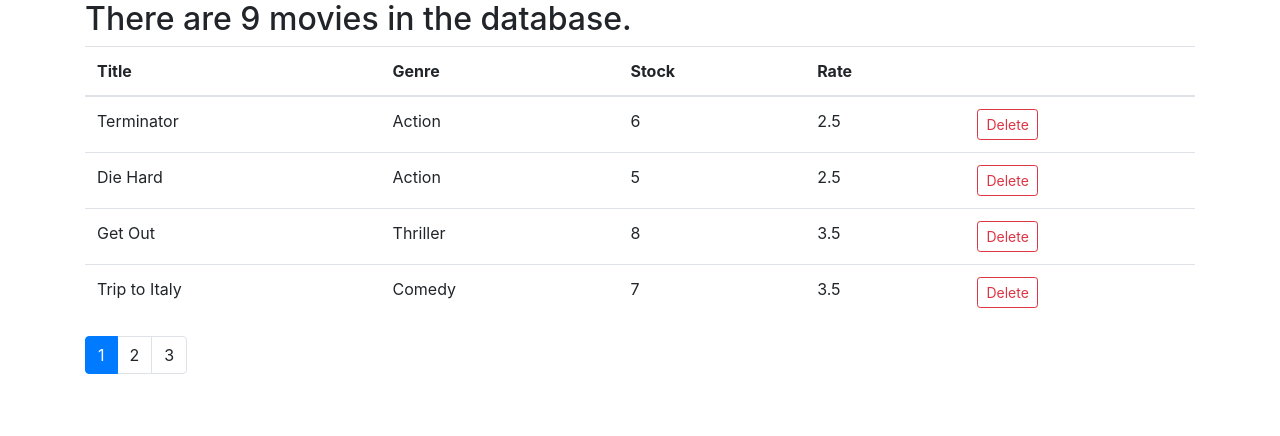
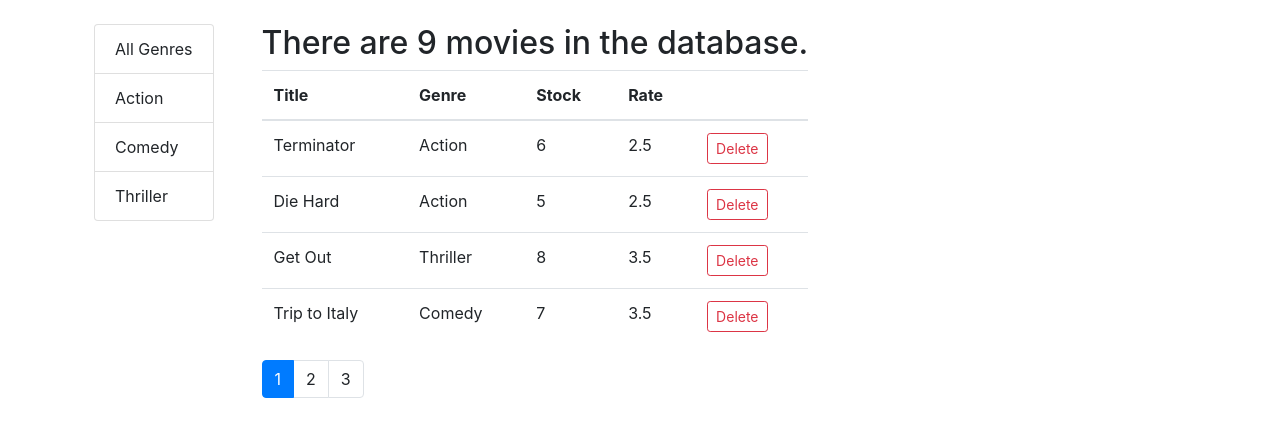
Before and after one commit to funduval/vidly2, a React (Create React App) app: page / in a window 1280 px wide. Shown: the top 436 px of the page. Built offline with nearby package versions, Linux system fonts and the light colour scheme.

Commit message:
add ListGroup for filtering by genre

```diff
--- /dev/null
+++ b/src/components/listGroup.jsx
@@ -0,0 +1,20 @@
+import React from 'react';
+import { PropType } from 'prop-types';
+
+const ListGroup = (props) => {
+    const { items } = props;
+    return (
+        <ul className="list-group">
+            {items.map(item => <li key={item._id} className="list-group-item">{item.name}</li>)}
+
+        </ul>
+    );
+}
+
+ListGroup.defaultProps = {
+    textProperty: "name",
+    valueProperty: "_id"
+
+}
+
+export default ListGroup;
--- a/src/components/movies.jsx
+++ b/src/components/movies.jsx
@@ -1,14 +1,27 @@
 import React, { Component } from "react";
 import { getMovies } from "../services/fakeMovieService";
+import { getGenres } from "../services/fakeGenreService";
 import Pagination from "./common/pagination";
 import { paginate } from "../utils/paginate";
+import ListGroup from "./listGroup";
+
 
 class Movies extends Component {
   state = {
-    movies: getMovies(),
+    movies: [],
     currentPage: 1,
     pageSize: 4,
+    genres: []
   };
+
+
+  componentDidMount() {
+    this.setState({
+      movies: getMovies(),
+      genres: getGenres()
+
+    })
+  }
 
   handleDelete = (id) => {
     let newMovieList = this.state.movies.filter((movie) => movie._id !== id);
@@ -24,6 +37,11 @@
     });
   };
 
+  handleGenreSelect = (genre) => {
+    console.log("genre selected", genre);
+
+  };
+
   render() {
     const { length: count } = this.state.movies;
     const { pageSize, currentPage, movies: allMovies } = this.state;
@@ -31,7 +49,17 @@
     const movies = paginate(allMovies, currentPage, pageSize);
 
     return (
-      <div>
+      <div className="row">
+        <div className="col-xs-2 m-4">
+          <ListGroup
+            items={this.state.genres}
+            onItemSelect={this.handleGenreSelect}
+            textProperty="name"
+            valueProperty="_id"
+          />
+        </div>
+        <div className="col-xs-10 m-4">
+
           {count === 0 && "<h2>There are {count} movies in the database.</h2>"}
           <h2>There are {count} movies in the database.</h2>
           <table className="table">
@@ -70,6 +98,7 @@
             onPageChange={this.handlePageChange}
           />
         </div>
+      </div>
     );
   }
 }
--- a/src/services/fakeGenreService.js
+++ b/src/services/fakeGenreService.js
@@ -1,4 +1,5 @@
 export const genres = [
+  { _id: "5b21ca3eeb7f6fbccd471817", name: "All Genres" },
   { _id: "5b21ca3eeb7f6fbccd471818", name: "Action" },
   { _id: "5b21ca3eeb7f6fbccd471814", name: "Comedy" },
   { _id: "5b21ca3eeb7f6fbccd471820", name: "Thriller" }
```
Lines whose indentation alone changed are shown as unchanged.
